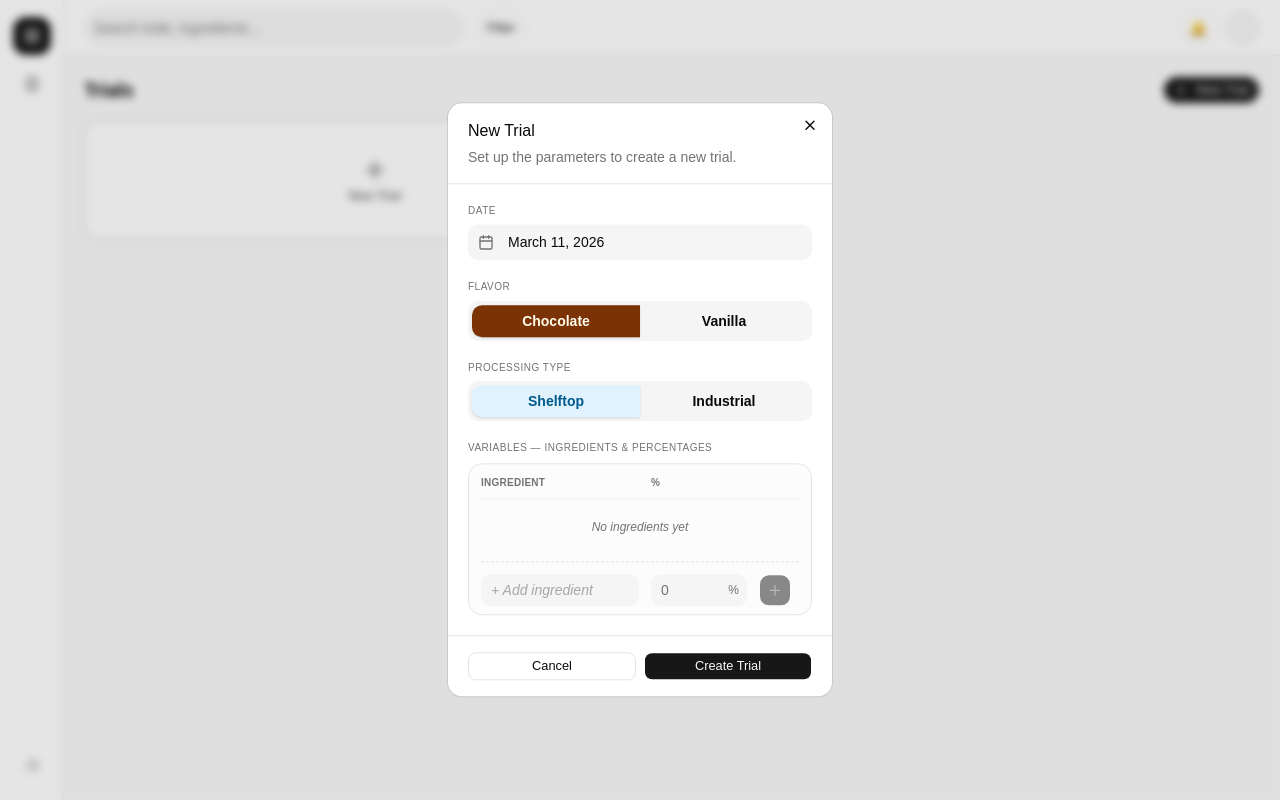
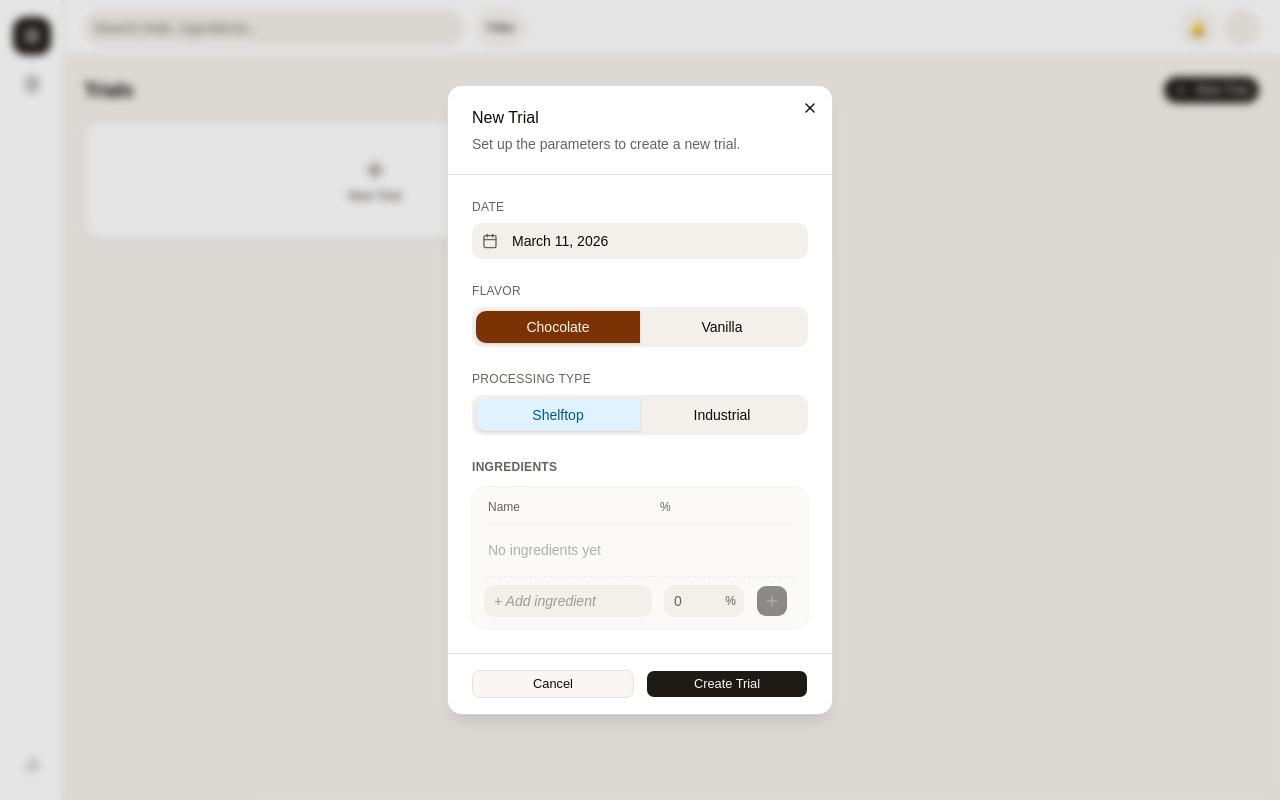
Before and after one commit to alx-zhu/pudds-notes-platform, a React (Vite) app: page /trials in a window 1280 px wide. Both pictures are taken after a click on the button "New Trial". Built offline with nearby package versions, Linux system fonts and the light colour scheme.

Commit message:
refactor: overhaul of trial view styling and colors

```diff
--- a/src/components/trials/TrialView/TrialSetup/IngredientRow.tsx
+++ b/src/components/trials/TrialView/TrialSetup/IngredientRow.tsx
@@ -18,11 +18,8 @@ export function IngredientRow({
   onChange,
   onRemove,
 }: IngredientRowProps) {
-  const barWidth = `${Math.min(percentage * 2, 100)}%`;
-
   return (
-    <div>
-      <div className="grid grid-cols-[1fr_6rem_2.5rem] gap-3 items-center">
+    <div className="grid grid-cols-[1fr_5rem_2.5rem] gap-3 items-center">
       <Input
         value={ingredient}
         onChange={(e) => onChange(e.target.value, percentage)}
@@ -59,15 +56,6 @@ export function IngredientRow({
         <X size={14} />
       </Button>
     </div>
-      {ingredient.trim() !== "" && (
-        <div className="mt-1 h-0.5 bg-muted rounded-full overflow-hidden">
-          <div
-            className="h-full bg-foreground rounded-full transition-all"
-            style={{ width: barWidth }}
-          />
-        </div>
-      )}
-    </div>
   );
 }
 
@@ -90,8 +78,8 @@ export function AddIngredientRow({ onAdd }: AddIngredientRowProps) {
   }
 
   return (
-    <div className="mt-1 pt-3 border-t border-dashed border-border">
-      <div className="grid grid-cols-[1fr_6rem_2.5rem] gap-3 items-center">
+    <div className="pt-2 border-t border-dashed border-border/50">
+      <div className="grid grid-cols-[1fr_5rem_2.5rem] gap-3 items-center">
         <Input
           value={ingredient}
           onChange={(e) => setIngredient(e.target.value)}
--- a/src/components/trials/TrialView/TrialSetup/TrialSetupCard.tsx
+++ b/src/components/trials/TrialView/TrialSetup/TrialSetupCard.tsx
@@ -1,6 +1,6 @@
 import { useState } from "react";
 import { format, parseISO } from "date-fns";
-import { Pencil } from "lucide-react";
+import { Pencil, Settings2, Plus } from "lucide-react";
 import { Card, CardContent, CardHeader } from "@/components/ui/card";
 import { Button } from "@/components/ui/button";
 import { Badge } from "@/components/ui/badge";
@@ -18,115 +18,142 @@ export default function TrialSetupCard({ trialId }: Props) {
 
   const setup = trial?.setup;
 
-  const statusBadge = setup ? (
-    <Badge className="bg-green-100 text-green-800 text-[10px]">
-      Complete ✓
-    </Badge>
-  ) : (
-    <Badge variant="secondary" className="text-[10px]">
-      Not started
-    </Badge>
-  );
-
   return (
     <>
-      <Card className="flex flex-col flex-1 min-h-0 overflow-hidden gap-0">
+      <Card className="group/card flex flex-col overflow-hidden gap-0 shrink-0">
         {/* Header */}
-        <CardHeader className="py-2.5 px-4 flex-row items-center justify-between space-y-0 border-b shrink-0">
-          <p className="text-sm font-semibold">Trial Setup</p>
+        <CardHeader className="py-3 px-5 flex-row items-center justify-between space-y-0 border-b shrink-0">
+          <div className="flex items-center gap-2.5">
+            <div className="h-6 w-6 rounded-md bg-blue-100 flex items-center justify-center">
+              <Settings2 size={13} className="text-blue-600" />
+            </div>
+            <p className="text-sm font-semibold text-foreground">
+              Trial Setup
+            </p>
+          </div>
           <div className="flex items-center gap-2">
             {setup && (
               <Button
                 variant="ghost"
                 size="icon"
-                className="h-7 w-7 text-muted-foreground hover:text-foreground"
+                className="h-7 w-7 text-muted-foreground hover:text-foreground opacity-0 group-hover/card:opacity-100 transition-opacity"
                 onClick={() => setModalOpen(true)}
               >
                 <Pencil size={13} />
               </Button>
             )}
-            {statusBadge}
+            {setup ? (
+              <div className="flex items-center gap-1.5 text-xs font-medium text-emerald-600">
+                <span className="h-1.5 w-1.5 rounded-full bg-emerald-500" />
+                Complete
+              </div>
+            ) : (
+              <span className="text-xs text-muted-foreground">Not started</span>
+            )}
           </div>
         </CardHeader>
 
         {/* Content */}
-        <CardContent className="p-0 flex-1 overflow-y-auto flex flex-col min-h-0">
+        <CardContent className="p-0">
           {setup ? (
-            <>
-              {/* Property rows */}
-              <div className="flex items-center justify-between px-4 py-2 border-b border-border">
-                <span className="text-xs text-muted-foreground">Date</span>
-                <span className="text-xs font-medium">
-                  {format(parseISO(setup.date), "MMMM d, yyyy")}
+            <div>
+              {/* Property table — alternating subtle backgrounds */}
+              <div className="divide-y divide-border/40">
+                <div className="flex items-center justify-between px-5 py-3 bg-muted/30">
+                  <span className="text-sm text-muted-foreground">Date</span>
+                  <span className="text-sm font-medium text-foreground">
+                    {format(parseISO(setup.date), "MMM d, yyyy")}
                   </span>
                 </div>
 
-              <div className="flex items-center justify-between px-4 py-2 border-b border-border">
-                <span className="text-xs text-muted-foreground">Process</span>
+                <div className="flex items-center justify-between px-5 py-3">
+                  <span className="text-sm text-muted-foreground">
+                    Processing
+                  </span>
                   {(() => {
                     const p = PROCESSING_TYPES.find(
                       (p) => p.value === setup.processingType,
                     );
                     return p ? (
-                    <Badge className={`${p.color} text-[11px] font-medium`}>
+                      <Badge className={`${p.color} text-xs font-medium`}>
                         {p.label}
                       </Badge>
                     ) : null;
                   })()}
                 </div>
 
-              <div className="flex items-center justify-between px-4 py-2">
-                <span className="text-xs text-muted-foreground">Flavor</span>
+                <div className="flex items-center justify-between px-5 py-3 bg-muted/30">
+                  <span className="text-sm text-muted-foreground">Flavor</span>
                   {(() => {
                     const f = FLAVORS.find((f) => f.value === setup.flavor);
                     return f ? (
-                    <Badge className={`${f.color} text-[11px] font-medium`}>
+                      <Badge className={`${f.color} text-xs font-medium`}>
                         {f.label}
                       </Badge>
                     ) : null;
                   })()}
                 </div>
-
-              {/* Ingredients */}
-              <div className="border-t border-border">
-                <div className="flex items-center justify-between px-4 pt-3 pb-1.5">
-                  <p className="text-[10px] font-semibold uppercase tracking-wider text-muted-foreground">
-                    Ingredients
-                  </p>
-                  {setup.variables.length > 0 && (
-                    <span className="text-[10px] text-muted-foreground">
-                      {setup.variables.length}
-                    </span>
-                  )}
               </div>
 
-                {setup.variables.length === 0 ? (
-                  <p className="px-4 py-1.5 pb-3 text-xs text-muted-foreground/70">
-                    No ingredients added.
-                  </p>
-                ) : (
-                  <div className="pb-3">
+              {/* Ingredients section */}
+              {setup.variables.length > 0 && (
+                <div className="px-5 py-3 border-t border-border/40">
+                  <div className="flex items-center justify-between mb-2.5">
+                    <span className="text-xs font-semibold uppercase tracking-wide text-muted-foreground">
+                      Ingredients
+                    </span>
+                    <Badge
+                      variant="secondary"
+                      className="text-xs font-medium tabular-nums"
+                    >
+                      {setup.variables.length}
+                    </Badge>
+                  </div>
+                  <div className="space-y-1">
                     {setup.variables.map((v) => (
                       <div
                         key={v.id}
-                        className="flex items-center justify-between px-4 py-1.5"
+                        className="flex items-center justify-between py-1.5 px-3 rounded-lg hover:bg-muted/50 transition-colors"
                       >
-                        <span className="text-sm">{v.ingredient}</span>
-                        <span className="text-xs font-semibold tabular-nums text-muted-foreground">
+                        <span className="text-sm text-foreground">
+                          {v.ingredient}
+                        </span>
+                        <span className="text-sm font-medium tabular-nums text-muted-foreground">
                           {v.percentage}%
                         </span>
                       </div>
                     ))}
                   </div>
+                </div>
+              )}
+
+              {setup.variables.length === 0 && (
+                <div className="px-5 py-3 border-t border-border/40">
+                  <p className="text-sm text-muted-foreground/60">
+                    No ingredients added
+                  </p>
+                </div>
               )}
             </div>
-            </>
           ) : (
-            <div className="flex-1 flex flex-col items-center justify-center gap-3 p-6">
-              <p className="text-sm text-muted-foreground text-center">
-                No setup recorded yet.
+            <div className="flex flex-col items-center justify-center gap-4 px-6 py-8">
+              <div className="h-12 w-12 rounded-xl bg-muted flex items-center justify-center">
+                <Settings2 size={20} className="text-muted-foreground" />
+              </div>
+              <div className="text-center">
+                <p className="text-sm font-medium text-foreground mb-1">
+                  No setup yet
                 </p>
-              <Button size="sm" onClick={() => setModalOpen(true)}>
+                <p className="text-xs text-muted-foreground">
+                  Configure this trial's parameters
+                </p>
+              </div>
+              <Button
+                size="sm"
+                onClick={() => setModalOpen(true)}
+                className="gap-1.5"
+              >
+                <Plus size={14} />
                 Add Setup
               </Button>
             </div>
--- a/src/components/trials/TrialView/TrialSetup/TrialSetupModal.tsx
+++ b/src/components/trials/TrialView/TrialSetup/TrialSetupModal.tsx
@@ -107,7 +107,7 @@ export default function TrialSetupModal({
     <Dialog open={open} onOpenChange={onOpenChange}>
       <DialogContent className="max-w-md max-h-[85vh] flex flex-col p-0 gap-0 overflow-hidden">
         {/* Header */}
-        <DialogHeader className="px-5 pt-5 pb-4 border-b border-border shrink-0">
+        <DialogHeader className="px-6 pt-6 pb-5 border-b border-border shrink-0">
           <DialogTitle>
             {trialId ? "Edit Trial Setup" : "New Trial"}
           </DialogTitle>
@@ -119,10 +119,10 @@ export default function TrialSetupModal({
         </DialogHeader>
 
         {/* Scrollable body */}
-        <div className="flex-1 overflow-y-auto px-5 py-5 flex flex-col gap-5 min-h-0">
+        <div className="flex-1 overflow-y-auto px-6 py-6 flex flex-col gap-6 min-h-0">
           {/* Date */}
-          <div className="flex flex-col gap-1.5">
-            <Label className="text-[10px] uppercase tracking-wider text-muted-foreground">
+          <div className="flex flex-col gap-2">
+            <Label className="text-xs font-medium uppercase tracking-wide text-muted-foreground">
               Date
             </Label>
             <Popover>
@@ -154,8 +154,8 @@ export default function TrialSetupModal({
           </div>
 
           {/* Flavor */}
-          <div className="flex flex-col gap-1.5">
-            <Label className="text-[10px] uppercase tracking-wider text-muted-foreground">
+          <div className="flex flex-col gap-2">
+            <Label className="text-xs font-medium uppercase tracking-wide text-muted-foreground">
               Flavor
             </Label>
             <ToggleGroup
@@ -171,7 +171,7 @@ export default function TrialSetupModal({
                   key={f.value}
                   value={f.value}
                   className={cn(
-                    "flex-1 text-sm font-semibold py-1.5",
+                    "flex-1 text-sm font-medium py-1.5",
                     f.activeClass,
                   )}
                 >
@@ -182,8 +182,8 @@ export default function TrialSetupModal({
           </div>
 
           {/* Processing Type */}
-          <div className="flex flex-col gap-1.5">
-            <Label className="text-[10px] uppercase tracking-wider text-muted-foreground">
+          <div className="flex flex-col gap-2">
+            <Label className="text-xs font-medium uppercase tracking-wide text-muted-foreground">
               Processing Type
             </Label>
             <ToggleGroup
@@ -203,7 +203,7 @@ export default function TrialSetupModal({
                   key={p.value}
                   value={p.value}
                   className={cn(
-                    "flex-1 text-sm font-semibold py-1.5",
+                    "flex-1 text-sm font-medium py-1.5",
                     p.activeClass,
                   )}
                 >
@@ -214,27 +214,35 @@ export default function TrialSetupModal({
           </div>
 
           {/* Variables */}
-          <div className="flex flex-col gap-2">
-            <Label className="text-[10px] uppercase tracking-wider text-muted-foreground">
-              Variables — Ingredients & Percentages
-            </Label>
-            <div className="rounded-xl border border-border bg-muted/30 px-3 pt-3 pb-2">
-              <div className="grid grid-cols-[1fr_6rem_2.5rem] gap-3 pb-2 mb-1 border-b border-border/60">
-                <span className="text-[10px] font-bold text-muted-foreground uppercase tracking-wide">
-                  Ingredient
+          <div className="flex flex-col gap-3">
+            <div className="flex items-center justify-between">
+              <Label className="text-xs font-semibold uppercase tracking-wide text-muted-foreground">
+                Ingredients
+              </Label>
+              {draft.variables.length > 0 && (
+                <span className="text-xs text-muted-foreground tabular-nums">
+                  {draft.variables.length} added
                 </span>
-                <span className="text-[10px] font-bold text-muted-foreground uppercase tracking-wide">
+              )}
+            </div>
+
+            <div className="rounded-xl bg-muted/30 ring-1 ring-border/40 p-3">
+              {/* Column headers */}
+              <div className="grid grid-cols-[1fr_5rem_2.5rem] gap-3 px-1 pb-2 mb-2 border-b border-border/30">
+                <span className="text-xs font-medium text-muted-foreground">
+                  Name
+                </span>
+                <span className="text-xs font-medium text-muted-foreground">
                   %
                 </span>
                 <span />
               </div>
-              <div className="flex flex-col gap-2.5 pt-1">
+
+              <div className="flex flex-col gap-2">
                 {draft.variables.length === 0 ? (
-                  <div className="flex items-center justify-center py-3">
-                    <p className="text-xs text-muted-foreground italic">
-                      No ingredients yet
-                    </p>
-                  </div>
+                  <p className="text-sm text-muted-foreground/50 py-2 px-1">
+                    No ingredients yet
+                  </p>
                 ) : (
                   draft.variables.map((v) => (
                     <IngredientRow
@@ -253,7 +261,7 @@ export default function TrialSetupModal({
         </div>
 
         {/* Footer */}
-        <div className="px-5 py-4 border-t border-border shrink-0 flex gap-2">
+        <div className="px-6 py-4 border-t border-border shrink-0 flex gap-3">
           <Button
             variant="outline"
             size="sm"
--- a/src/components/ui/card.tsx
+++ b/src/components/ui/card.tsx
@@ -12,7 +12,7 @@ function Card({
       data-slot="card"
       data-size={size}
       className={cn(
-        "group/card flex flex-col gap-4 overflow-hidden rounded-xl bg-card py-4 text-sm text-card-foreground ring-1 ring-foreground/10 has-data-[slot=card-footer]:pb-0 has-[>img:first-child]:pt-0 data-[size=sm]:gap-3 data-[size=sm]:py-3 data-[size=sm]:has-data-[slot=card-footer]:pb-0 *:[img:first-child]:rounded-t-xl *:[img:last-child]:rounded-b-xl",
+        "group/card flex flex-col gap-4 overflow-hidden rounded-xl bg-card py-4 text-sm text-card-foreground shadow-sm ring-1 ring-border/60 has-data-[slot=card-footer]:pb-0 has-[>img:first-child]:pt-0 data-[size=sm]:gap-3 data-[size=sm]:py-3 data-[size=sm]:has-data-[slot=card-footer]:pb-0 *:[img:first-child]:rounded-t-xl *:[img:last-child]:rounded-b-xl",
         className
       )}
       {...props}
@@ -84,7 +84,7 @@ function CardFooter({ className, ...props }: React.ComponentProps<"div">) {
     <div
       data-slot="card-footer"
       className={cn(
-        "flex items-center rounded-b-xl border-t bg-muted/50 p-4 group-data-[size=sm]/card:p-3",
+        "flex items-center rounded-b-xl border-t bg-muted/20 p-4 group-data-[size=sm]/card:p-3",
         className
       )}
       {...props}
--- a/src/components/ui/dialog.tsx
+++ b/src/components/ui/dialog.tsx
@@ -59,7 +59,7 @@ function DialogContent({
       <DialogPrimitive.Content
         data-slot="dialog-content"
         className={cn(
-          "fixed top-1/2 left-1/2 z-50 grid w-full max-w-[calc(100%-2rem)] -translate-x-1/2 -translate-y-1/2 gap-4 rounded-xl bg-background p-4 text-sm ring-1 ring-foreground/10 duration-100 outline-none sm:max-w-sm data-open:animate-in data-open:fade-in-0 data-open:zoom-in-95 data-closed:animate-out data-closed:fade-out-0 data-closed:zoom-out-95",
+          "fixed top-1/2 left-1/2 z-50 grid w-full max-w-[calc(100%-2rem)] -translate-x-1/2 -translate-y-1/2 gap-4 rounded-xl bg-card p-4 text-sm shadow-lg ring-1 ring-border/60 duration-100 outline-none sm:max-w-sm data-open:animate-in data-open:fade-in-0 data-open:zoom-in-95 data-closed:animate-out data-closed:fade-out-0 data-closed:zoom-out-95",
           className
         )}
         {...props}
@@ -105,7 +105,7 @@ function DialogFooter({
     <div
       data-slot="dialog-footer"
       className={cn(
-        "-mx-4 -mb-4 flex flex-col-reverse gap-2 rounded-b-xl border-t bg-muted/50 p-4 sm:flex-row sm:justify-end",
+        "-mx-4 -mb-4 flex flex-col-reverse gap-2 rounded-b-xl border-t bg-muted/20 p-4 sm:flex-row sm:justify-end",
         className
       )}
       {...props}
--- a/src/index.css
+++ b/src/index.css
@@ -6,38 +6,38 @@
 @custom-variant dark (&:is(.dark *));
 
 :root {
-    --background: oklch(1 0 0);
-    --foreground: oklch(0.145 0 0);
+    --background: oklch(0.975 0.005 75);
+    --foreground: oklch(0.15 0.01 60);
     --card: oklch(1 0 0);
-    --card-foreground: oklch(0.145 0 0);
+    --card-foreground: oklch(0.15 0.01 60);
     --popover: oklch(1 0 0);
-    --popover-foreground: oklch(0.145 0 0);
-    --primary: oklch(0.205 0 0);
-    --primary-foreground: oklch(0.985 0 0);
-    --secondary: oklch(0.97 0 0);
-    --secondary-foreground: oklch(0.205 0 0);
-    --muted: oklch(0.97 0 0);
-    --muted-foreground: oklch(0.556 0 0);
-    --accent: oklch(0.97 0 0);
-    --accent-foreground: oklch(0.205 0 0);
+    --popover-foreground: oklch(0.15 0.01 60);
+    --primary: oklch(0.22 0.01 60);
+    --primary-foreground: oklch(0.985 0.003 75);
+    --secondary: oklch(0.96 0.008 75);
+    --secondary-foreground: oklch(0.22 0.01 60);
+    --muted: oklch(0.955 0.008 75);
+    --muted-foreground: oklch(0.50 0.01 60);
+    --accent: oklch(0.955 0.008 75);
+    --accent-foreground: oklch(0.22 0.01 60);
     --destructive: oklch(0.58 0.22 27);
-    --border: oklch(0.922 0 0);
-    --input: oklch(0.922 0 0);
-    --ring: oklch(0.708 0 0);
-    --chart-1: oklch(0.809 0.105 251.813);
-    --chart-2: oklch(0.623 0.214 259.815);
-    --chart-3: oklch(0.546 0.245 262.881);
-    --chart-4: oklch(0.488 0.243 264.376);
-    --chart-5: oklch(0.424 0.199 265.638);
+    --border: oklch(0.91 0.008 75);
+    --input: oklch(0.91 0.008 75);
+    --ring: oklch(0.65 0.01 60);
+    --chart-1: oklch(0.65 0.15 250);
+    --chart-2: oklch(0.60 0.18 260);
+    --chart-3: oklch(0.55 0.20 262);
+    --chart-4: oklch(0.50 0.20 264);
+    --chart-5: oklch(0.45 0.18 266);
     --radius: 0.625rem;
-    --sidebar: oklch(0.985 0 0);
-    --sidebar-foreground: oklch(0.145 0 0);
-    --sidebar-primary: oklch(0.205 0 0);
-    --sidebar-primary-foreground: oklch(0.985 0 0);
-    --sidebar-accent: oklch(0.97 0 0);
-    --sidebar-accent-foreground: oklch(0.205 0 0);
-    --sidebar-border: oklch(0.922 0 0);
-    --sidebar-ring: oklch(0.708 0 0);
+    --sidebar: oklch(0.985 0.003 75);
+    --sidebar-foreground: oklch(0.15 0.01 60);
+    --sidebar-primary: oklch(0.22 0.01 60);
+    --sidebar-primary-foreground: oklch(0.985 0.003 75);
+    --sidebar-accent: oklch(0.96 0.008 75);
+    --sidebar-accent-foreground: oklch(0.22 0.01 60);
+    --sidebar-border: oklch(0.91 0.008 75);
+    --sidebar-ring: oklch(0.65 0.01 60);
 }
 
 .dark {
```
Also changed, not shown: src/components/trials/TrialView/PhotoGrid/PhotoGridCard.tsx (+45 -39 lines), src/components/trials/TrialView/SensoryEval/SensoryEvalCard.tsx (+57 -49 lines), src/components/trials/TrialView/SensoryEval/SensoryEvalModal.tsx (+42 -17 lines), src/pages/TrialView.tsx (+42 -25 lines). Lines whose indentation alone changed are shown as unchanged.
